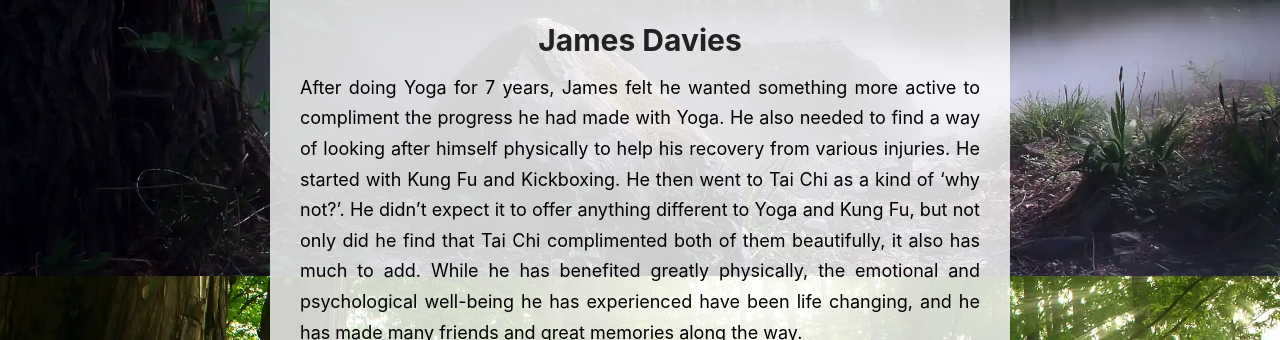
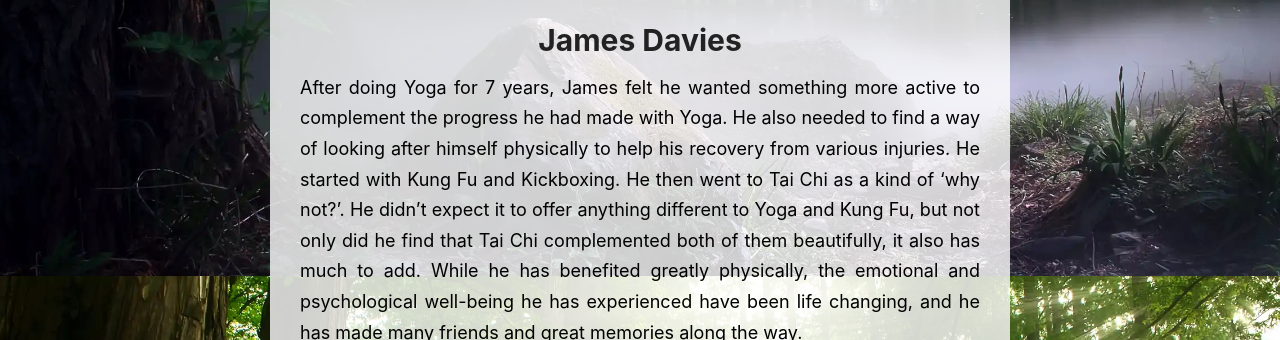
Before and after one commit to xanthipe/wutan-bath, a Jekyll site: the page built from _pages/instructors.md, in a window 1280 px wide and 900 px high, scrolled down 1341 px. Shown: the part 183-523 px from the top of the window. Built offline with Jekyll 4.4.1, drawn with Linux system fonts in a browser that asks for light colours.

Commit message:
Fix spelling

```diff
--- a/_data/instructors.yml
+++ b/_data/instructors.yml
@@ -49,11 +49,11 @@ marick-baxter:
 james-davies:
   name: James Davies
   description: |
-    After doing Yoga for 7 years, James felt he wanted something more active to compliment the progress he
+    After doing Yoga for 7 years, James felt he wanted something more active to complement the progress he
     had made with Yoga. He also needed to find a way of looking after himself physically to help his recovery
     from various injuries. He started with Kung Fu and Kickboxing. He then went to Tai Chi as a kind of
     &lsquo;why not?&rsquo;. He didn't expect it to offer anything different to Yoga and Kung Fu, but not only did he find
-    that Tai Chi complimented both of them beautifully, it also has much to add. While he has benefited greatly
+    that Tai Chi complemented both of them beautifully, it also has much to add. While he has benefited greatly
     physically, the emotional and psychological well-being he has experienced have been life changing, and he
     has made many friends and great memories along the way.
 
```
